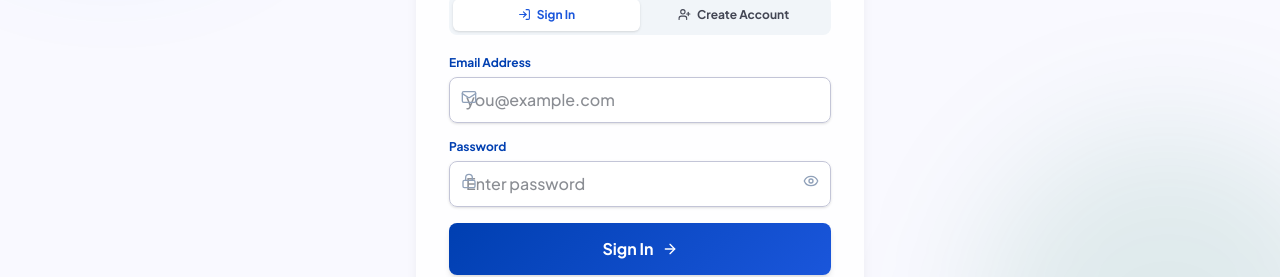
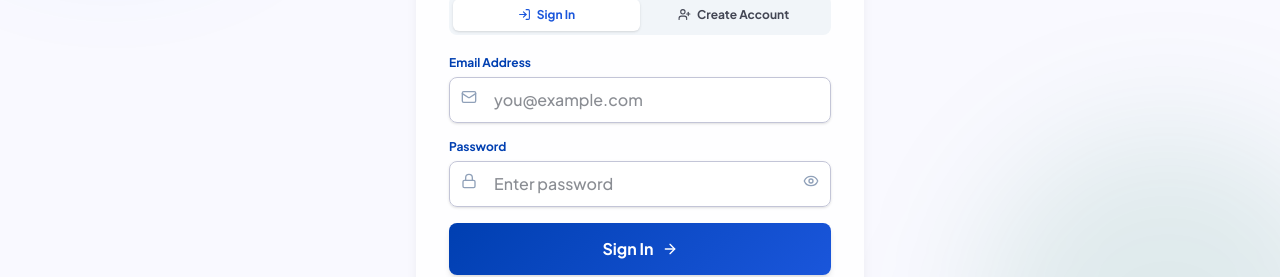
Before and after one commit to Astro-peek/DhanRaksha-web-app-, a React (Vite) app in the folder client/: page /login in a window 1280 px wide. Shown: the part 370-647 px from the top of the page. Built offline with nearby package versions, Linux system fonts and the light colour scheme; no server answers.

Commit message:
fix: resolve email and password input placeholder overlapping with left/right icons

```diff
--- a/client/src/index.css
+++ b/client/src/index.css
@@ -212,3 +212,11 @@
 .input-premium {
   @apply w-full px-4 py-2.5 bg-white/70 border border-outline-variant rounded-input shadow-sm transition-all duration-200 text-on-surface font-medium focus:bg-white focus:outline-none focus:border-primary focus:ring-4 focus:ring-primary/10;
 }
+
+.input-premium.pl-10 {
+  padding-left: 2.75rem !important;
+}
+
+.input-premium.pr-10 {
+  padding-right: 2.75rem !important;
+}
```
